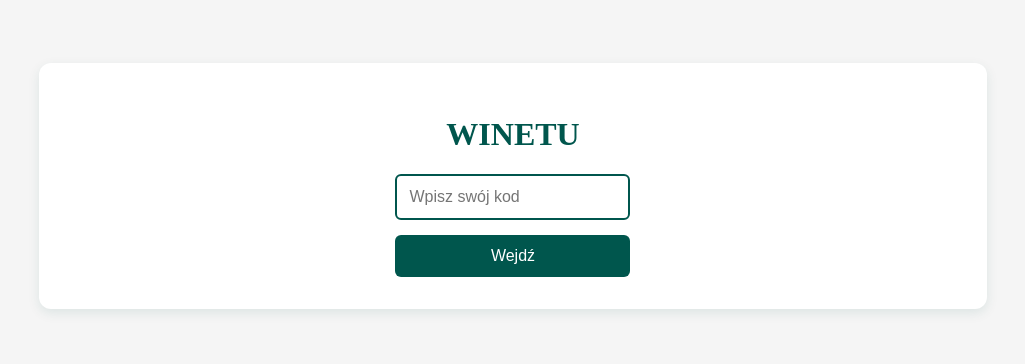
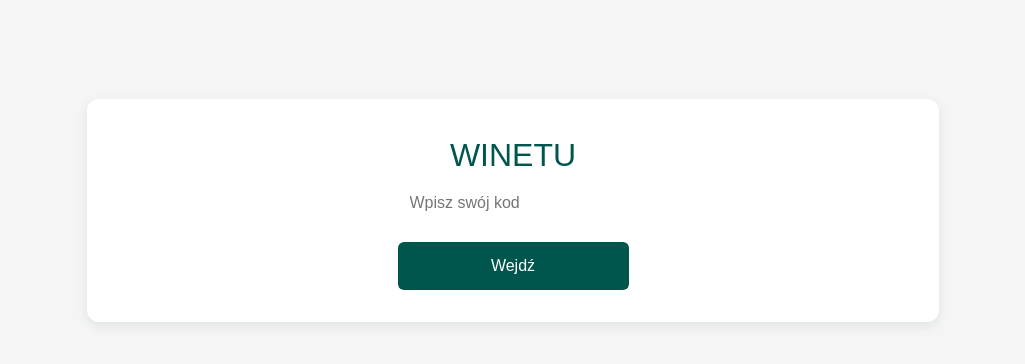
Before and after one commit to marinatea/app-for-orders, a Next.js app: page / in a window 1280 px wide. Shown: the part 222-586 px from the top of the page, without its empty margins (127-1152 px from the left). Built offline with nearby package versions, Linux system fonts and the light colour scheme.

Commit message:
reset file

```diff
--- a/pages/UserPage.tsx
+++ b/pages/UserPage.tsx
@@ -118,7 +118,6 @@
   return (
     <div className={styles.products}>
       <h1 className={styles.products__header}>Produkty</h1>
-      <h2>Użytkownik: {user?.userName || "Nie zalogowany"}</h2>
       <section className={styles.products__sortWrapper}>
         <select
           value={selectedCategory}
--- a/pages/_app.tsx
+++ b/pages/_app.tsx
@@ -1,6 +1,7 @@
 // pages/_app.tsx
 import { AppProps } from "next/app";
 import { UserProvider } from "../context/UserContext";
+import "../styles/global.scss";
 
 function MyApp({ Component, pageProps }: AppProps) {
   return (
--- a/styles/reset.scss
+++ b/styles/global.scss
@@ -9,23 +9,23 @@
 }
 
 html {
-  font-size: 100%; // Ustaw podstawowy rozmiar czcionki (16px)
+  font-size: 100%;
   line-height: 1.5;
-  -webkit-text-size-adjust: 100%; // Zapobiega zmianom rozmiaru tekstu w Safari na urządzeniach mobilnych
-  -webkit-font-smoothing: antialiased; // Wygładzanie czcionek
+  -webkit-text-size-adjust: 100%;
+  -webkit-font-smoothing: antialiased;
   scroll-behavior: smooth;
+  background-color: #f5f5f5;
+  padding: 32px;
 }
 
 body {
-  margin: 0;
   font-family: Arial, sans-serif;
   font-size: 1rem;
   font-weight: 400;
-  color: #333;
-  background-color: #fff;
   margin: 0;
   padding: 0;
-  box-sizing: border-box
+  box-sizing: border-box;
+  background-color: #f5f5f5;
 }
 
 img,
@@ -41,7 +41,7 @@
 input,
 textarea,
 select {
-  font: inherit; // Dziedziczenie stylów czcionki
+  font: inherit;
 }
 
 button {
@@ -84,10 +84,9 @@
 }
 
 textarea {
-  resize: vertical; // Pozwala użytkownikowi zmieniać rozmiar tylko pionowo
+  resize: vertical;
 }
 
-/* Dodatkowe resetowanie formularzy */
 input[type="text"],
 input[type="email"],
 input[type="password"],
--- a/styles/userPage.module.scss
+++ b/styles/userPage.module.scss
@@ -8,7 +8,7 @@
 
   &__header {
     font-size: 2.5rem;
-    margin-bottom: 2rem;
+    margin-bottom: 1rem;
     color: $winetu-teal;
     text-align: center;
     font-weight: 600;
@@ -120,7 +120,6 @@
     border-radius: 8px;
     cursor: pointer;
     font-size: 1.25rem;
-    margin-top: 2rem;
     transition: all 0.3s ease;
     display: block;
     margin-left: auto;
@@ -147,8 +146,6 @@
       color: $winetu-white;
       border: none;
       border-radius: 50%;
-      width: 40px;
-      height: 40px;
       display: flex;
       justify-content: center;
       align-items: center;
```
